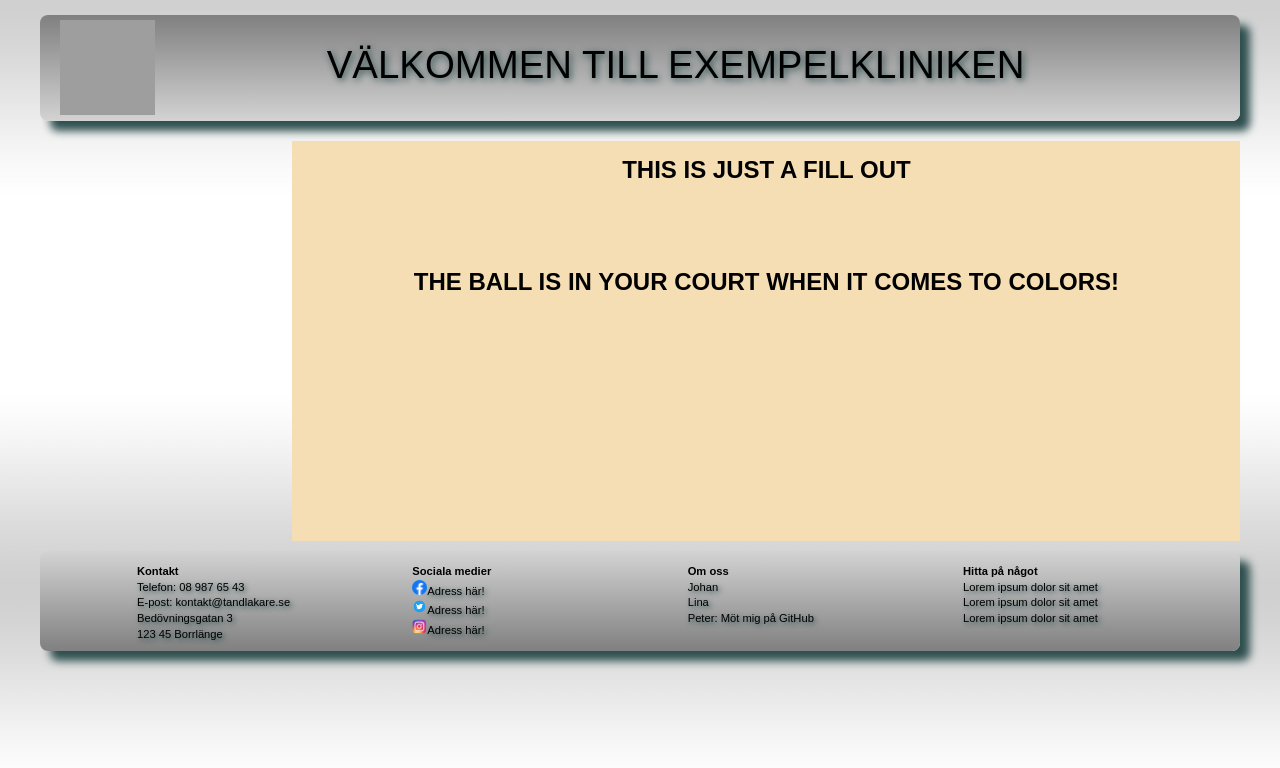
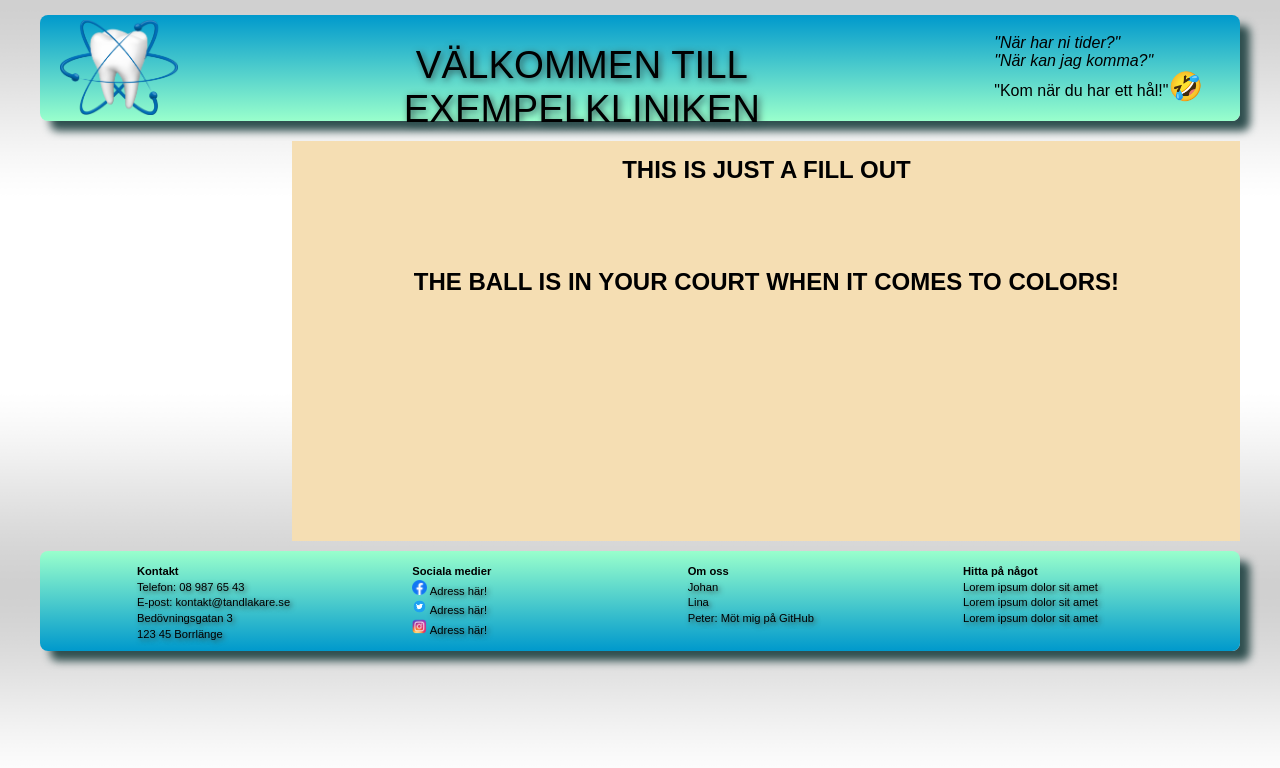
Before and after one commit to PeterMikkola/First-Lab, a PHP site: page / in a window 1280 px wide. Shown: the top 768 px of the page. Run offline with PHP 8.4, Linux system fonts and the light colour scheme; grey boxes are pictures that could not be loaded.

Commit message:
2021-09-10

```diff
--- a/Lab 1/headanimation.css
+++ b/Lab 1/headanimation.css
@@ -1,15 +1,16 @@
-.animation-box {
-  width: 70%;
+.flex-item6 {
+  width: 55%;
   height: 300px;
-  /*background-color: blue; Uncheck to see borders of class*/
+ /* background-color: blue;*/
   margin-top: 70px;
   overflow: hidden;
   position: relative;
 }
 
 .animation-container {
-  width: 1000rem;
+  width: 75%;
   height: 30rem;
+  margin:auto;
 }
 
 @keyframes topFadeOut {
@@ -33,10 +34,10 @@
 .first-text {
     font-size: 2.4rem;
     position: absolute;
-    text-transform: uppercase;
+  text-transform: uppercase;
        text-align: center;
        text-shadow: 2px 2px 7px darkslategray;
-       left: 2.5rem;
+       top: 5rem;
        font-weight: 500;
     top: 30%;
     opacity: 100;
--- a/Lab 1/headstyle.css
+++ b/Lab 1/headstyle.css
@@ -17,6 +17,11 @@ main {
   background-color: wheat;
 }
 
+
+  img {
+    vertical-align: baseline;
+}
+
 /*.flex-container5 {
 	display: flex;
 	align-items: center;
@@ -26,7 +31,8 @@ main {
 }*/
 
 header {
-  background: linear-gradient(to bottom, grey 0%, lightgrey 100%);
+  /*background: linear-gradient(to bottom, grey 0%, lightgrey 100%);*/
+  background: linear-gradient(to bottom , #0099cc 0%, #99ffcc 100%);
   display: flex;
   justify-content: space-between;
   align-items: center;
@@ -59,10 +65,11 @@ h2 {
   margin: 3px 10px 0px;
 }
 
-.flex-item6 {
-  width: 100px;
+.flex-item7 {
+  width: 20%;
   height: 100px;
-  visibility: hidden;
+
+  /*visibility: hidden;*/
 }
 /* Optional. This is CSS for header nav links.
 
@@ -97,7 +104,8 @@ ul {
 }
 
 footer {
-  background: linear-gradient(to top, grey 0%, lightgrey 100%);
+  /*background: linear-gradient(to top, grey 0%, lightgrey 100%);*/
+  background: linear-gradient(to top , #0099cc 0%, #99ffcc 100%);
   justify-content: space-evenly;
   display: flex;
   flex-wrap: wrap;
--- a/Lab 1/index.html
+++ b/Lab 1/index.html
@@ -10,18 +10,19 @@
 </head>
 <body>
     <header>
-
         <div class="flex-item5">
-                <img src="images/dentist_logo.png" width="95" height="95" alt="Logo">
+                <img src="images/dentalogo.png" width="118" height="95" alt="Logo">
                 </div>
-                <section class="animation-box"> <!-- remove this section to delete animation -->
+                <section class="flex-item6"> <!-- remove this section to delete animation -->
                  <div class="first-text">välkommen till exempelkliniken</div>
                   </section>
                   <!-- optional  <h1>välkommen till exempelkliniken</h1> -->
-                <div class="flex-items6"> <!-- hidden tag to center header text with flex-->
-                    <img src="">
+                <div class="flex-item7"> <!-- hidden tag to center header text with flex-->
+                    <p><em>"När har ni tider?" <br>
+                        "När kan jag komma?"</em> <br>
+                        "Kom när du har ett hål!"<span style="font-size: 28px;">&#x1F923</span>
+                    </p>
                 </div>
-
 </header>
 
 <main>
@@ -49,9 +50,9 @@ The ball is in your court when it comes to colors!</h2>
             <div class="flex-item">
                 <ul>
             <li><p class="fotsub">Sociala medier</p></li>
-            <li><img src="images/Facebook.png" alt="Facebook" width="15px" height="" /><a href="4">Adress här!</a></li>
-            <li><img src="images/pngegg.png" alt="Twitter" width="15px" height="" /><a href="5">Adress här!</a></li>
-            <li><img src="images/insta.png" alt="Instagram" width="15px" height="" /><a href="6">Adress här!</a></li>
+            <li><img src="images/Facebook.png" alt="Facebook" width="15px" height="" /><a href="4"> Adress här!</a></li>
+            <li><img src="images/pngegg.png" alt="Twitter" width="15px" height="" /><a href="5"> Adress här!</a></li>
+            <li><img src="images/insta.png" alt="Instagram" width="15px" height="" /><a href="6"> Adress här!</a></li>
 
 
         </ul>
```
Also changed, not shown: Lab 1/images/dentalogo.png (added).
